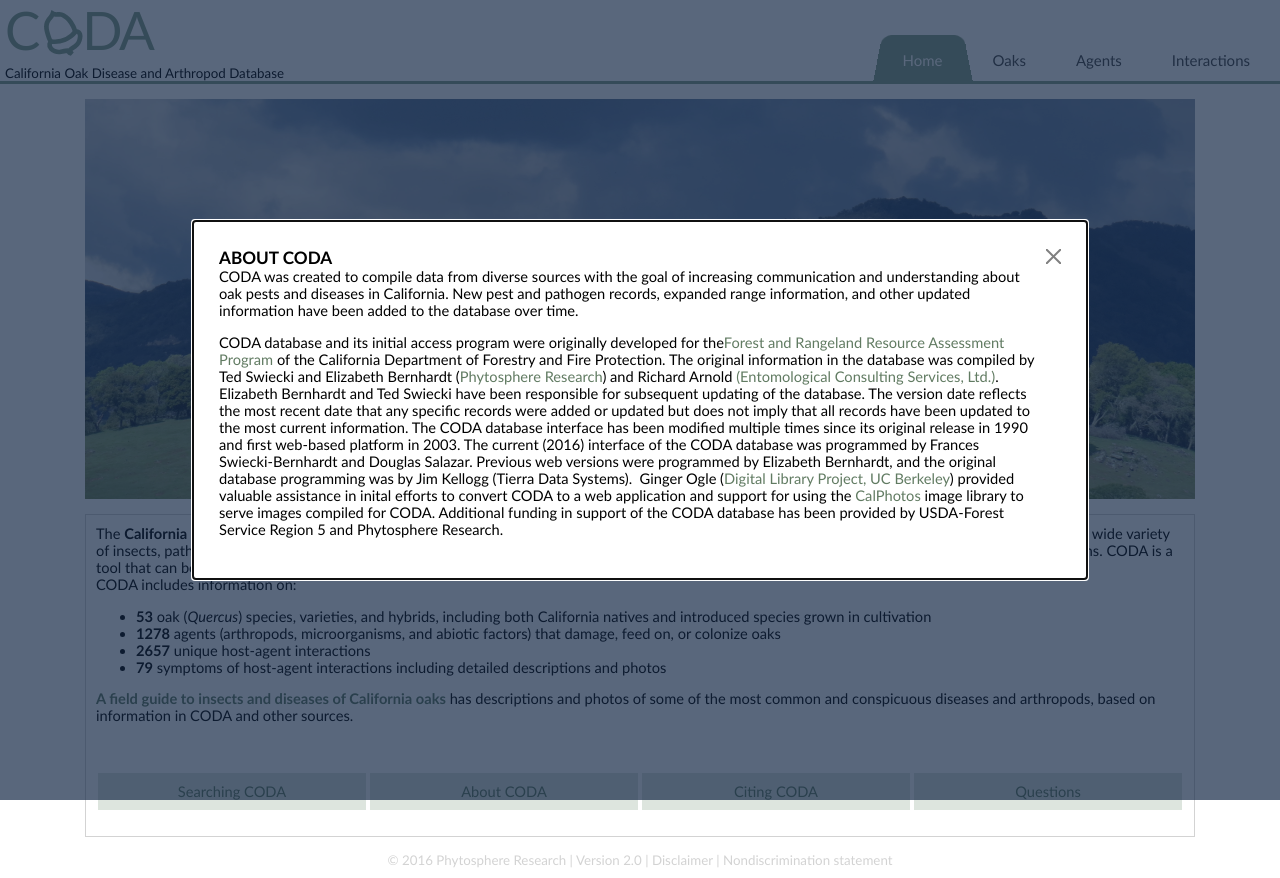
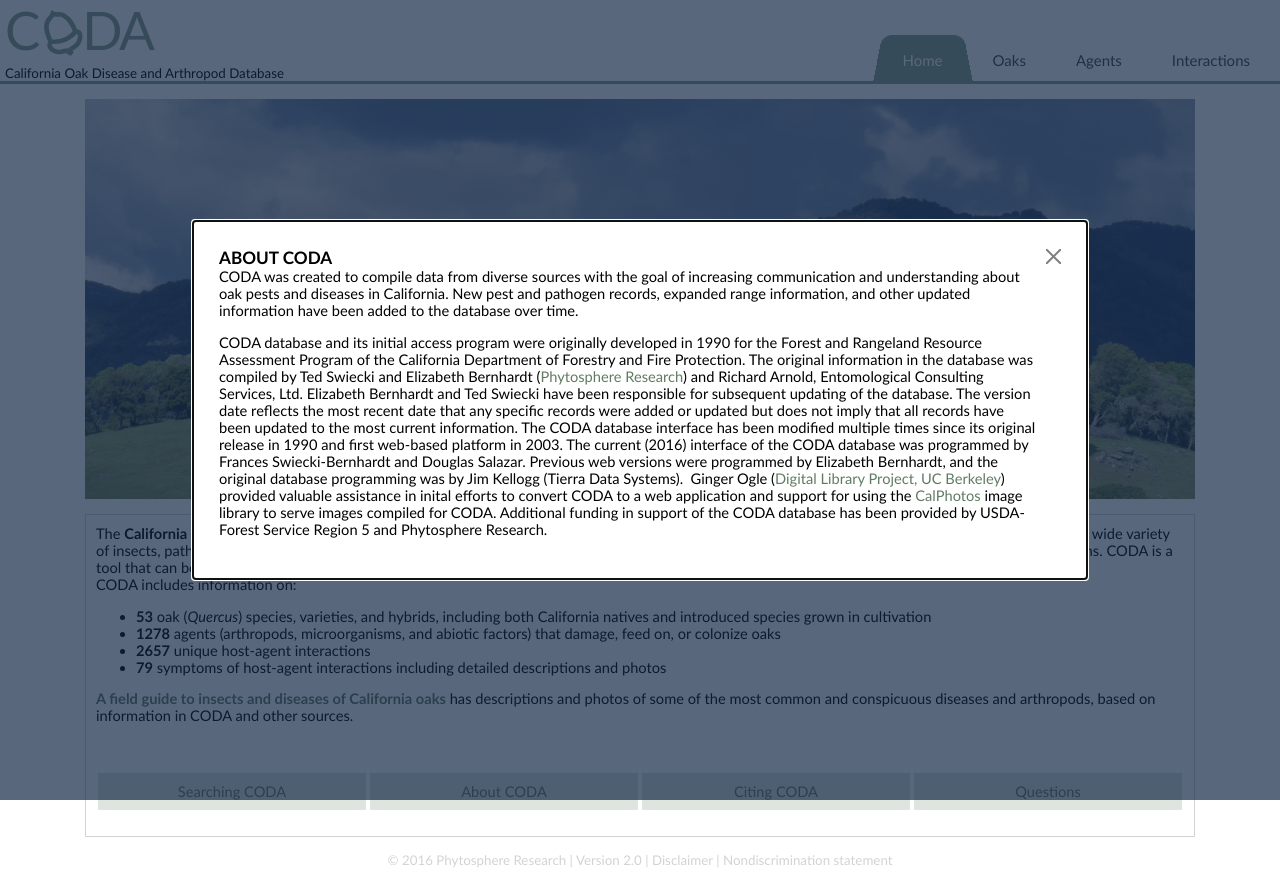
Before and after one commit to PhytosphereResearch/CODA-client, a React (Vite) app: page / in a window 1280 px wide. Both pictures are taken after a click on the link "About CODA". Built offline with nearby package versions, Linux system fonts and the light colour scheme; no server answers.

Commit message:
update the about page and get rid of outdated links

```diff
--- a/src/components/landing/About.jsx
+++ b/src/components/landing/About.jsx
@@ -17,8 +17,8 @@ const About = props => (
     </div>
     <div className="content-box">
               CODA was created to compile data from diverse sources with the goal of increasing communication and understanding about oak pests and diseases in California. New pest and pathogen records, expanded range information, and other updated information have been added to the database over time.
-      <p>CODA database and its initial access program were originally developed for the
-        <a href="http://frap.cdf.ca.gov/index.htm">Forest and Rangeland Resource Assessment Program</a> of the California Department of Forestry and Fire Protection. The original information in the database was compiled by Ted Swiecki and Elizabeth Bernhardt (<a href="http://phytosphere.com">Phytosphere Research</a>) and Richard Arnold <a href="http://www.ecsltd.com/index.htm" rel="noopener noreferrer" target="_blank">(Entomological Consulting Services, Ltd.)</a>. Elizabeth Bernhardt and Ted Swiecki have been responsible for subsequent updating of the database. The version date reflects the most recent date that any specific records were added or updated but does not imply that all records have been updated to the most current information.
+      <p>CODA database and its initial access program were originally developed in 1990 for the
+       Forest and Rangeland Resource Assessment Program of the California Department of Forestry and Fire Protection. The original information in the database was compiled by Ted Swiecki and Elizabeth Bernhardt (<a href="http://phytosphere.com">Phytosphere Research</a>) and Richard Arnold, Entomological Consulting Services, Ltd. Elizabeth Bernhardt and Ted Swiecki have been responsible for subsequent updating of the database. The version date reflects the most recent date that any specific records were added or updated but does not imply that all records have been updated to the most current information.
               The CODA database interface has been modified multiple times since its original release in 1990 and first web-based platform in 2003.  The current (2016) interface of the CODA database was programmed by Frances Swiecki-Bernhardt and Douglas Salazar. Previous web versions were programmed by Elizabeth Bernhardt, and the original database programming was by Jim Kellogg (Tierra Data Systems).&nbsp; Ginger Ogle (<a href="http://elib.cs.berkeley.edu:8080/">Digital Library Project, UC Berkeley</a>) provided valuable assistance in inital efforts
               to convert CODA to a web application and support for using the <a href="http://elib.cs.berkeley.edu:8080/photos/">CalPhotos</a> image library to serve images compiled for CODA. Additional funding in support of the CODA database has been provided by USDA-Forest Service Region 5 and Phytosphere Research.
       </p>
```
